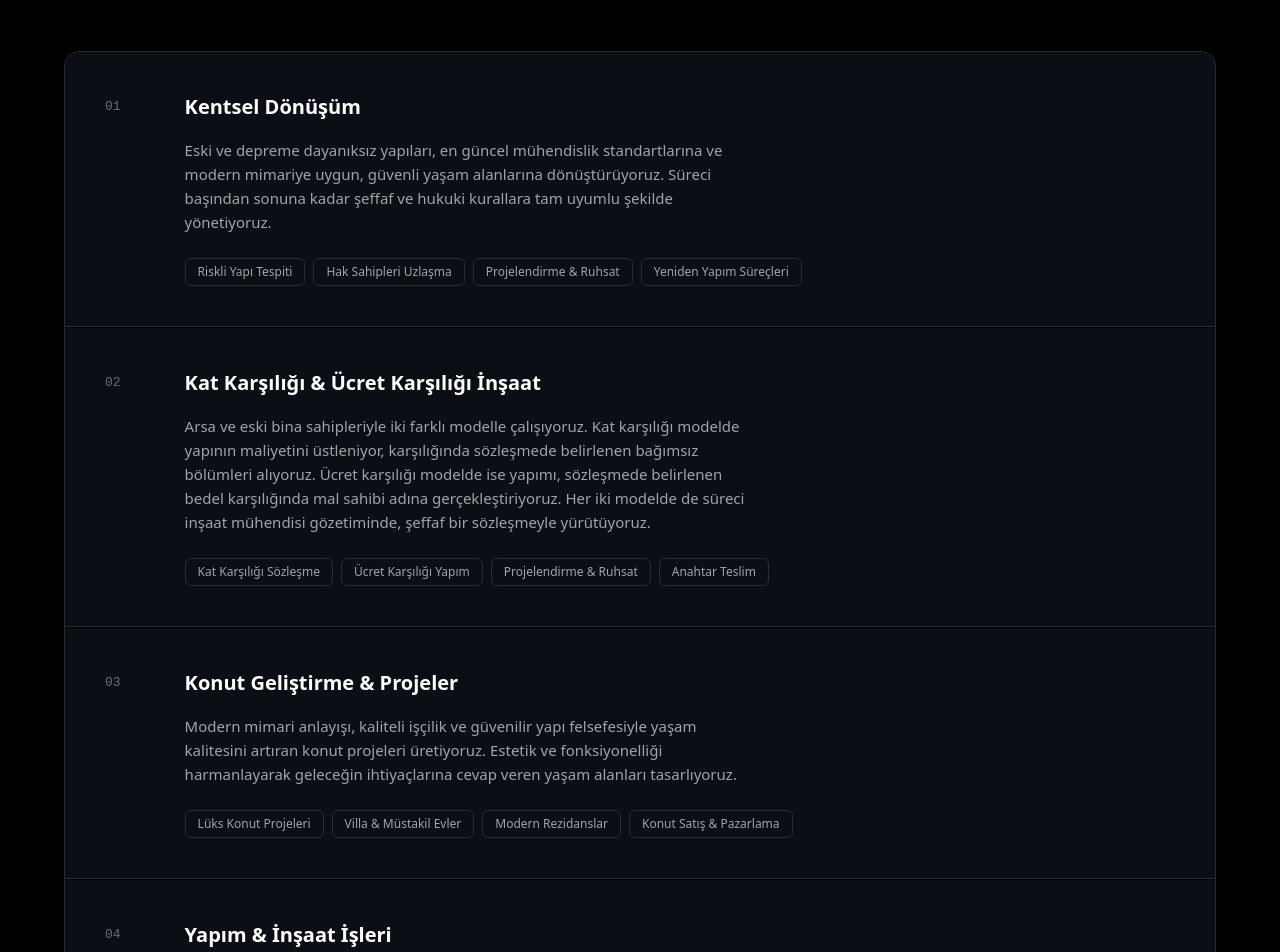
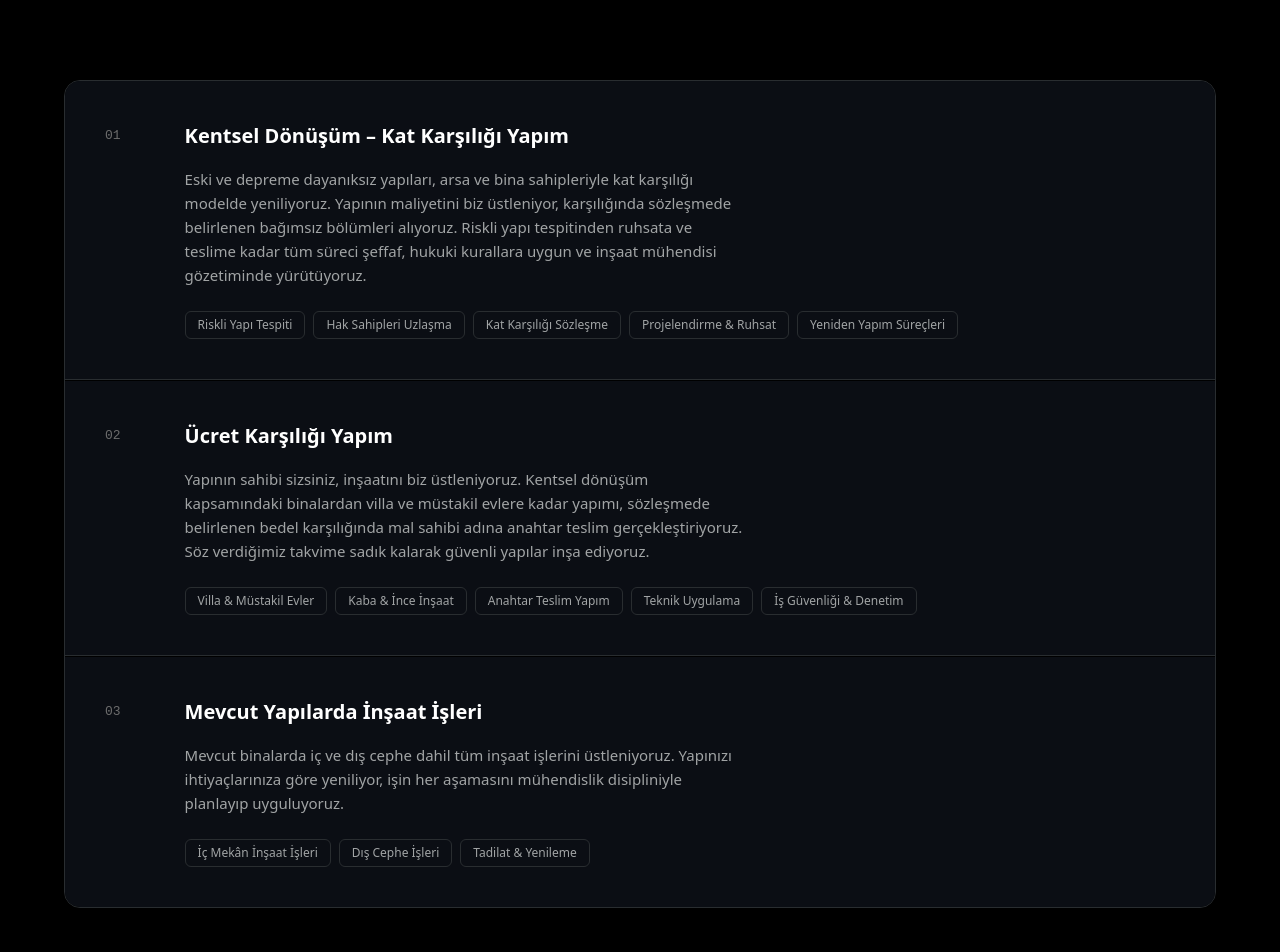
Before and after one commit to strovayapi/web-design, a Next.js app: page /hizmetler in a window 1280 px wide. Shown: the part 620-1572 px from the top of the page. Built offline with nearby package versions, Linux system fonts and the light colour scheme.

Commit message:
Hizmetler: Kat Karşılığı, Ücret Karşılığı ve Mevcut Yapılarda İnşaat İşleri olarak yeniden düzenlendi

```diff
--- a/src/app/hizmetler/page.tsx
+++ b/src/app/hizmetler/page.tsx
@@ -4,7 +4,7 @@ import Link from "next/link";
 export const metadata: Metadata = {
   title: "Hizmetler",
   description:
-    "Kentsel dönüşüm, kat karşılığı ve ücret karşılığı inşaat, konut geliştirme ve anahtar teslim bina yapımı. Strova İnşaat; Bağcılar, Güneşli ve İstanbul genelinde hizmet verir.",
+    "Kentsel dönüşümde kat karşılığı yapım, ücret karşılığı anahtar teslim bina ve villa yapımı, mevcut yapılarda iç ve dış cephe inşaat işleri. Strova İnşaat; Bağcılar, Güneşli ve İstanbul genelinde hizmet verir.",
   alternates: {
     canonical: "/hizmetler",
   },
@@ -13,31 +13,24 @@ export const metadata: Metadata = {
 const services = [
   {
     number: "01",
-    title: "Kentsel Dönüşüm",
+    title: "Kentsel Dönüşüm – Kat Karşılığı Yapım",
     description:
-      "Eski ve depreme dayanıksız yapıları, en güncel mühendislik standartlarına ve modern mimariye uygun, güvenli yaşam alanlarına dönüştürüyoruz. Süreci başından sonuna kadar şeffaf ve hukuki kurallara tam uyumlu şekilde yönetiyoruz.",
-    items: ["Riskli Yapı Tespiti", "Hak Sahipleri Uzlaşma", "Projelendirme & Ruhsat", "Yeniden Yapım Süreçleri"],
+      "Eski ve depreme dayanıksız yapıları, arsa ve bina sahipleriyle kat karşılığı modelde yeniliyoruz. Yapının maliyetini biz üstleniyor, karşılığında sözleşmede belirlenen bağımsız bölümleri alıyoruz. Riskli yapı tespitinden ruhsata ve teslime kadar tüm süreci şeffaf, hukuki kurallara uygun ve inşaat mühendisi gözetiminde yürütüyoruz.",
+    items: ["Riskli Yapı Tespiti", "Hak Sahipleri Uzlaşma", "Kat Karşılığı Sözleşme", "Projelendirme & Ruhsat", "Yeniden Yapım Süreçleri"],
   },
   {
     number: "02",
-    title: "Kat Karşılığı & Ücret Karşılığı İnşaat",
+    title: "Ücret Karşılığı Yapım",
     description:
-      "Arsa ve eski bina sahipleriyle iki farklı modelle çalışıyoruz. Kat karşılığı modelde yapının maliyetini üstleniyor, karşılığında sözleşmede belirlenen bağımsız bölümleri alıyoruz. Ücret karşılığı modelde ise yapımı, sözleşmede belirlenen bedel karşılığında mal sahibi adına gerçekleştiriyoruz. Her iki modelde de süreci inşaat mühendisi gözetiminde, şeffaf bir sözleşmeyle yürütüyoruz.",
-    items: ["Kat Karşılığı Sözleşme", "Ücret Karşılığı Yapım", "Projelendirme & Ruhsat", "Anahtar Teslim"],
+      "Yapının sahibi sizsiniz, inşaatını biz üstleniyoruz. Kentsel dönüşüm kapsamındaki binalardan villa ve müstakil evlere kadar yapımı, sözleşmede belirlenen bedel karşılığında mal sahibi adına anahtar teslim gerçekleştiriyoruz. Söz verdiğimiz takvime sadık kalarak güvenli yapılar inşa ediyoruz.",
+    items: ["Villa & Müstakil Evler", "Kaba & İnce İnşaat", "Anahtar Teslim Yapım", "Teknik Uygulama", "İş Güvenliği & Denetim"],
   },
   {
     number: "03",
-    title: "Konut Geliştirme & Projeler",
+    title: "Mevcut Yapılarda İnşaat İşleri",
     description:
-      "Modern mimari anlayışı, kaliteli işçilik ve güvenilir yapı felsefesiyle yaşam kalitesini artıran konut projeleri üretiyoruz. Estetik ve fonksiyonelliği harmanlayarak geleceğin ihtiyaçlarına cevap veren yaşam alanları tasarlıyoruz.",
-    items: ["Lüks Konut Projeleri", "Villa & Müstakil Evler", "Modern Rezidanslar", "Konut Satış & Pazarlama"],
-  },
-  {
-    number: "04",
-    title: "Yapım & İnşaat İşleri",
-    description:
-      "Çağdaş mühendislik teknikleri ve birinci sınıf malzeme seçimiyle, projelendirilen konutların anahtar teslim yapım süreçlerini üstleniyoruz. Söz verdiğimiz takvime sadık kalarak güvenli yapılar inşa ediyoruz.",
-    items: ["Kaba & İnce İnşaat", "Anahtar Teslim Yapım", "Teknik Uygulama", "İş Güvenliği & Denetim"],
+      "Mevcut binalarda iç ve dış cephe dahil tüm inşaat işlerini üstleniyoruz. Yapınızı ihtiyaçlarınıza göre yeniliyor, işin her aşamasını mühendislik disipliniyle planlayıp uyguluyoruz.",
+    items: ["İç Mekân İnşaat İşleri", "Dış Cephe İşleri", "Tadilat & Yenileme"],
   },
 ];
 
@@ -59,7 +52,7 @@ export default function HizmetlerPage() {
             <span className="text-[#a1a4a5]">Yapı Çözümleri</span>
           </h1>
           <p className="text-[#a1a4a5] text-[18px] leading-[1.6] max-w-[550px]">
-            Kalite, güven ve sürdürülebilirlik ilkeleriyle kentsel dönüşüm, konut geliştirme ve yapı işlerinde kurumsal çözümler sunuyoruz.
+            Kalite, güven ve sürdürülebilirlik ilkeleriyle kentsel dönüşüm, kat karşılığı ve ücret karşılığı yapım ile mevcut yapılardaki inşaat işlerinde kurumsal çözümler sunuyoruz.
           </p>
         </div>
       </section>
```
